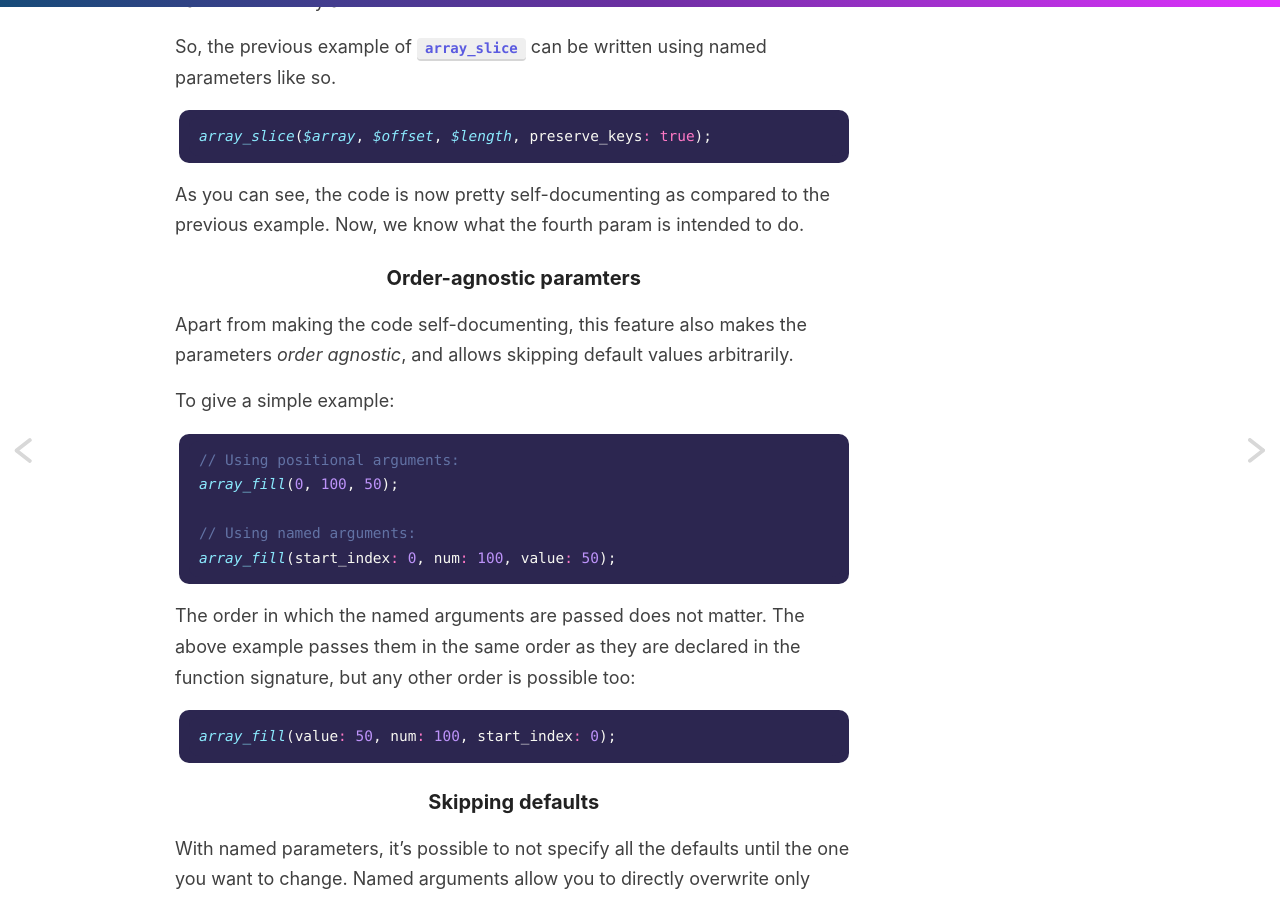
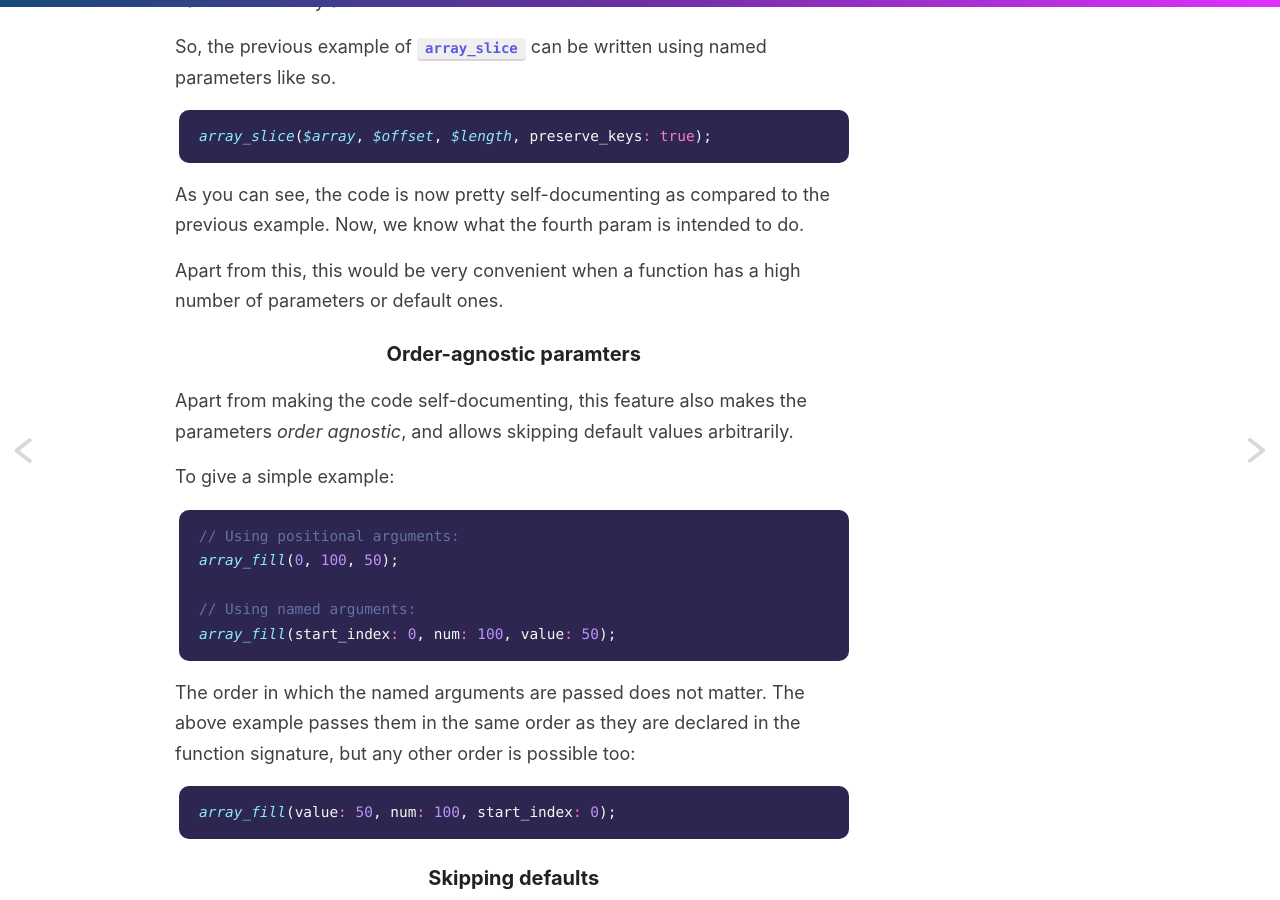
Before and after one commit to varunkumardev/amitmerchant1990.github.io, a Jekyll site: the page built from _posts/2020-07-10-proposed-named-arguments-php.md, in a window 1280 px wide and 900 px high, scrolled down 1359 px. Built offline with Jekyll 4.4.1, drawn with Linux system fonts in a browser that asks for light colours; comment, search, counter and statistics services are not loaded.

Commit message:
improve post.

```diff
--- a/_posts/2020-07-10-proposed-named-arguments-php.md
+++ b/_posts/2020-07-10-proposed-named-arguments-php.md
@@ -48,6 +48,8 @@ array_slice($array, $offset, $length, preserve_keys: true);
 
 As you can see, the code is now pretty self-documenting as compared to the previous example. Now, we know what the fourth param is intended to do.
 
+Apart from this, this would be very convenient when a function has a high number of parameters or default ones.
+
 ### Order-agnostic paramters
 
 Apart from making the code self-documenting, this feature also makes the parameters *order agnostic*, and allows skipping default values arbitrarily.
```
